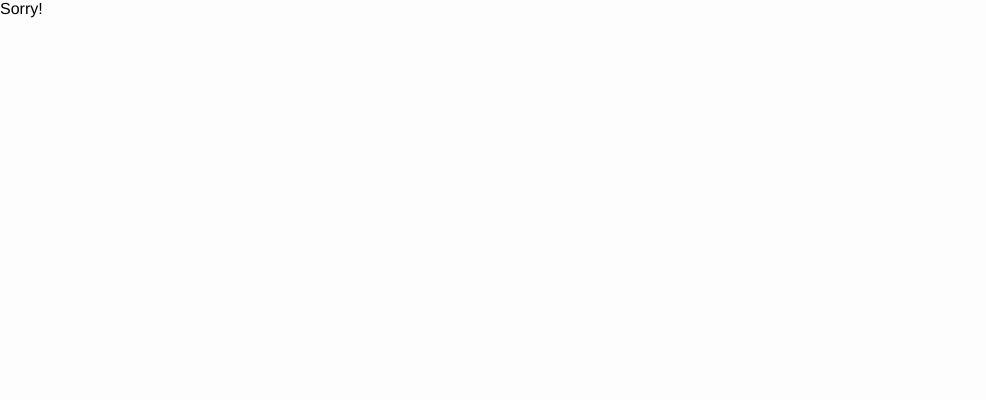
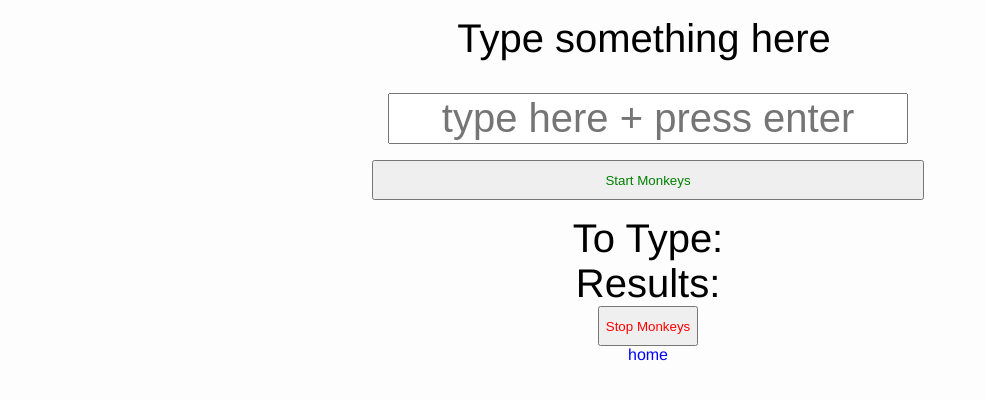
Before and after one commit to lawrend/urban-waddle-djl, a React (Create React App) app: page /typingMonkeys in a window 1280 px wide. Shown: the top 400 px of the page, without its empty margins (0-986 px from the left). Built offline with nearby package versions, Linux system fonts and the light colour scheme.

Commit message:
setting up monkey typing

```diff
--- a/src/components/bday/BdayInput.js
+++ b/src/components/bday/BdayInput.js
@@ -7,7 +7,7 @@ export default props => (
   <div className="bday-input-form-container">
   <form className='bday-input-form' onSubmit={props.onSubmit}>
     <code>
-    <div className='bday-input-label'><p>IF YOUR LIFE LIVES TO 80</p><p>1 AVG LIFE = 80 YEARS</p><p>IF 1 DAY = 1 SECOND</p><p>80 YEARS = 8 HOURS</p></div>
+    <div className='bday-input-label'><p>1 AVG LIFE = 80 YEARS</p><p>IF 1 DAY = 1 SECOND,</p><p>THEN 80 YEARS = 8 HOURS</p></div>
 
     <label className='bday-input-label'>ENTER YOUR BIRTHDAY</label>
 
--- a/src/components/homepage/IntroBox.js
+++ b/src/components/homepage/IntroBox.js
@@ -6,11 +6,11 @@ export default props => (
     <code>
     <h1>Get a load of meeeee</h1>
     <p>I went to <a href="https://www.law.berkeley.edu" target="_blank" rel="noopener noreferrer">law school</a></p>
-    <p>but didn't like <a href="https://www.quora.com/What-are-some-of-the-worst-aspects-of-being-a-lawyer?no_redirect=1" target="_blank" rel="noopener noreferrer">being a lawyer</a></p>
       <p>I teach <a href="https://www.testmasters.net" target="_blank" rel="noopener noreferrer">LSAT classes</a></p>
       <p> and I <a href="https://www.github.com/lawrend" target="_blank" rel="noopener noreferrer">code</a></p>
     <p>my wife asked me to make her<Link to="/checker"> this</Link></p>
     <p>Music--it's a <a href="https://www.npr.org/2018/08/06/635054748/mac-miller-tiny-desk-concert" target="_blank" rel="noopener noreferrer">beautiful thing</a></p>
+    <p>Watch the monkeys <Link to='/typingMonkeys'>type</Link></p>
   </code>
 
   </div>
--- /dev/null
+++ b/src/components/monkeys/MonkeyInputForm.js
@@ -0,0 +1,14 @@
+import React  from 'react';
+
+export default props => (
+  <div className='monkey-input-form-container'>
+  <form className='monkey-input-form' onSubmit={props.onSubmit}>
+
+    <label className='monkey-input-label'>Type something here</label>
+
+    <input className='monkey-input-field' placeholder="type here + press enter" onChange={props.handleChange} />
+      <button type="submit" id="monkey-results-button">Start Monkeys
+      </button>
+  </form>
+</div>
+ )
--- /dev/null
+++ b/src/components/monkeys/MonkeyResults.js
@@ -0,0 +1,16 @@
+import React from 'react';
+
+
+export default props => (
+  <div className="flex-container-monkey-results">
+    <div className="to-type">
+    To Type: {props.toType}
+    </div>
+    <div className="results">
+    Results: {props.results}
+    </div>
+  </div>
+)
+
+
+  // <div className={props.name ? props.status : ""}>{props.name ? props.statusText : ""}</div>
--- /dev/null
+++ b/src/containers/monkeys/TypingMonkeysContainer.js
@@ -0,0 +1,66 @@
+import React, {Component} from 'react';
+import MonkeyInputForm from '../../components/monkeys/MonkeyInputForm.js';
+import MonkeyResults from '../../components/monkeys/MonkeyResults.js';
+import {Link} from 'react-router-dom';
+import '../../css/typing-monkeys.css';
+
+class TypingMonkeysContainer extends Component {
+  constructor(props) {
+    super(props)
+    this.state = {
+      monkeysToType: "",
+      monkeysTyping: true,
+      monkeyProgress: "",
+    }
+  }
+
+  stopMonkeys = () => {
+    this.setState({monkeysTyping: false})
+    console.log(this.state)
+  }
+
+  monkeyType = (str) => {
+
+    let newStr = "";
+    while(this.state.monkeysTyping === true && newStr.length < str.length) {
+      let newChar = Math.random().toString(36).substr(2,1);
+      if(newChar === str[newStr.length]) {
+        newStr += newChar;
+        this.setState({monkeyProgress: newStr})
+      }
+    }
+  }
+
+  handleChange = (e) => {
+    this.setState({monkeysToType: e.target.value.toLowerCase()})
+  }
+
+  handleSubmit = (e) => {
+    e.preventDefault();
+    // this.setState({monkeysTyping: true})
+    this.monkeyType(this.state.monkeysToType)
+  }
+
+
+  render() {
+    return (
+      <div className="typing-monkeys-container">
+        <div>
+        <MonkeyInputForm monkeysToType={this.state.monkeysToType} onSubmit={this.handleSubmit} handleChange={this.handleChange} />
+      </div>
+      <div>
+        <MonkeyResults toType={this.state.monkeysToType.toLowerCase().split(', ')} results={this.state.monkeyProgress}/>
+      </div>
+
+        <div className="monkey-stop-container">
+          <button id="monkey-stop-button" onClick={this.stopMonkeys}>Stop Monkeys</button>
+    </div>
+        <div>
+        <Link to="/" className="home-link">home</Link>
+</div>
+      </div>
+      )
+  }
+}
+
+export default TypingMonkeysContainer;
--- /dev/null
+++ b/src/css/typing-monkeys.css
@@ -0,0 +1,84 @@
+.flex-container {
+  display: flex;
+}
+
+.flex-container-column {
+  display: flex;
+  flex-direction: column;
+}
+
+.typing-monkeys-container {
+  display: flex;
+  flex-direction: column;
+  text-align: center;
+  justify-content: space-around;
+  align-items: center;
+  align-content: space-around;
+  margin-left: 16px;
+}
+
+.monkey-input-form-container {
+  display: flex;
+  /* flex-direction: column; */
+  align-items: center;
+  height: 100%;
+  background-color: #fdfdfd;
+
+  /* display: flex; */
+  /* flex-direction: column; */
+  /* align-items: flex-start; */
+}
+
+/* CHECKER FORM */
+.monkey-input-form {
+  flex-direction: column;
+  display: flex;
+  /* align-items: center; */
+}
+
+.monkey-input-label {
+  font-size: 40px;
+  width: 40vw;
+  margin: 16px;
+}
+
+#monkey-results-button {
+  height: 40px;
+  color: green;
+  /* width: 50%; */
+  /* visibility: hidden; */
+}
+#monkey-stop-button {
+  height: 40px;
+  color: red;
+
+}
+
+.monkey-input-field {
+
+  /* color: #DFA949; */
+  /* color: green; */
+  font-size: 40px;
+  margin: 16px;
+  width: 40vw;
+  text-align: center;
+}
+
+/* RESULTS */
+.flex-container-monkey-results {
+  width: 100%;
+  font-size: 40px;
+  display: flex;
+  flex-direction: column;
+  margin-top: 16px;
+}
+
+.monkey-stop-container {
+  /* display: flex; */
+}
+
+/* HOME LINK */
+.home-link {
+  color: blue;
+  text-decoration: none;
+}
--- a/src/routes.js
+++ b/src/routes.js
@@ -5,6 +5,7 @@ import ErrorRoute from './components/ErrorRoute.js';
 import ResultsDisplay from './containers/bday/ResultsDisplay';
 import IngredientsCheckerHome from './containers/checker/IngredientsCheckerHome.js';
 import EightHoursContainer from './containers/bday/EightHoursContainer.js';
+import TypingMonkeysContainer from './containers/monkeys/TypingMonkeysContainer.js';
 
 class Routes extends Component {
   render() {
@@ -13,11 +14,12 @@ class Routes extends Component {
         <Route exact path="/" component={BaseContainer} />
         <Route exact path="/wakeup" component={EightHoursContainer} />
         <Route exact path="/checker" component={IngredientsCheckerHome} />
+        <Route exact path="/typingMonkeys" component={TypingMonkeysContainer} />
         <Route path="/results/:month/:day/:year" component={ResultsDisplay} />
         <Route component={ErrorRoute} />
-
-    </Switch>         )
-}
+      </Switch>
+    )
+  }
 };
 
 export default withRouter(Routes);
```
